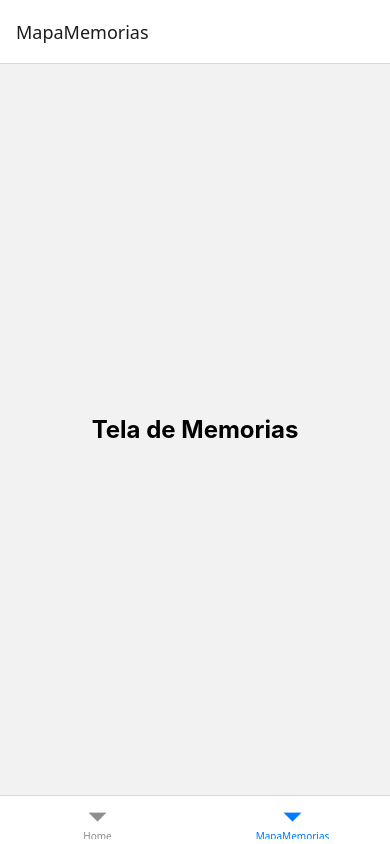
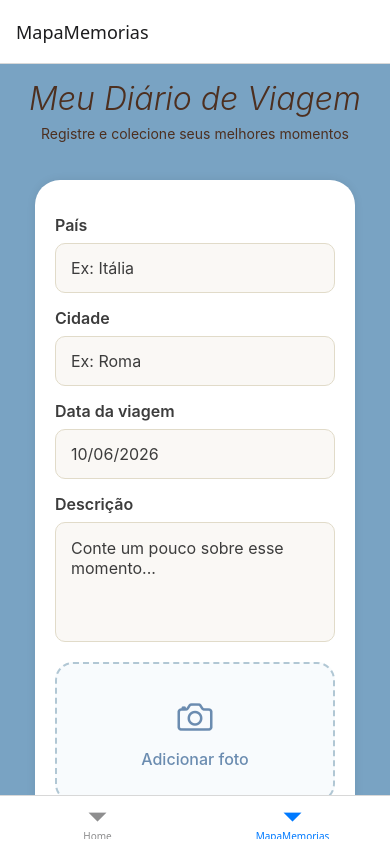
Before and after one commit to marieduardabarbieri/MapaDeMemorias, a React Native app in the folder meuApp/: screen /MapaMemorias in a window 390 px wide. Built offline with nearby package versions, Linux system fonts and the light colour scheme.

Commit message:
Criação dos componentes da tela MapaMemorias e estilização da mesma

```diff
--- a/meuApp/src/screens/HomeScreen.tsx
+++ b/meuApp/src/screens/HomeScreen.tsx
@@ -73,7 +73,7 @@ const styles = StyleSheet.create({
 
   subtitulo: {
     marginTop: 20,
-    fontSize: 18,
+    fontSize: 17,
     marginBottom: 60,
     textAlign: "center",
     color: "white",
--- a/meuApp/src/screens/MapaMemorias.tsx
+++ b/meuApp/src/screens/MapaMemorias.tsx
@@ -1,22 +1,163 @@
-import { View, Text, StyleSheet } from "react-native";
+import {
+  View,
+  Text,
+  StyleSheet,
+  TouchableOpacity,
+  TextInput,
+  ScrollView,
+} from "react-native";
+import { Ionicons } from "@expo/vector-icons";
 
 export function MapaMemorias() {
   return (
-    <View style={styles.container}>
-      <Text style={styles.titulo}>Tela de Memorias</Text>
-    </View>
+    <ScrollView
+      contentContainerStyle={styles.scrollContainer}
+      showsVerticalScrollIndicator={false}
+    >
+      <Text style={styles.titulo}>Meu Diário de Viagem</Text>
+      <Text style={styles.subtitulo}>
+        Registre e colecione seus melhores momentos
+      </Text>
+      <View style={styles.formulario}>
+        {/* País */}
+        <Text style={styles.label}>País</Text>
+        <TextInput style={styles.input} placeholder="Ex: Itália" />
+
+        {/* Cidade */}
+        <Text style={styles.label}>Cidade</Text>
+        <TextInput style={styles.input} placeholder="Ex: Roma" />
+
+        {/* Data */}
+        <Text style={styles.label}>Data da viagem</Text>
+        <TextInput style={styles.input} placeholder="10/06/2026" />
+
+        {/* Descrição */}
+        <Text style={styles.label}>Descrição</Text>
+        <TextInput
+          style={styles.inputDescricao}
+          placeholder="Conte um pouco sobre esse momento..."
+          multiline
+        />
+
+        {/* Foto */}
+        <TouchableOpacity style={styles.fotoContainer}>
+          <Ionicons name="camera-outline" size={40} color="#6B8CB0" />
+
+          <Text style={styles.fotoTexto}>Adicionar foto</Text>
+        </TouchableOpacity>
+
+        {/* Salvar */}
+        <TouchableOpacity style={styles.botaoSalvar}>
+          <Text style={styles.textoBotao}>Salvar Memória</Text>
+        </TouchableOpacity>
+      </View>
+    </ScrollView>
   );
 }
 
 const styles = StyleSheet.create({
-  container: {
+  scrollContainer: {
+    padding: 15,
+    backgroundColor: "#79A3C3",
+    alignItems: "center",
+    paddingBottom: 50,
+  },
+  titulo: {
+    fontSize: 32,
+    color: "#4D2F1F",
+    fontStyle: "italic",
+    fontWeight: "300",
+  },
+
+  subtitulo: {
+    fontSize: 14,
+    marginBottom: 30,
+    textAlign: "center",
+    color: "#4D2F1F",
+    lineHeight: 32,
+  },
+  formulario: {
+    backgroundColor: "#FFFFFF",
+    borderRadius: 25,
+    padding: 20,
+    shadowColor: "#000",
+    shadowOpacity: 0.08,
+    shadowRadius: 10,
+    elevation: 4,
+  },
+
+  label: {
+    fontSize: 16,
+    fontWeight: "600",
+    color: "#3C3C3C",
+    marginBottom: 8,
+    marginTop: 15,
+  },
+
+  input: {
+    borderWidth: 1,
+    borderColor: "#E1DBC9",
+    backgroundColor: "#FAF8F5",
+    borderRadius: 10,
+    paddingHorizontal: 15,
+    paddingVertical: 14,
+    fontSize: 16,
+    color: "#3C3C3C",
+  },
+
+  inputDescricao: {
+    borderWidth: 1,
+    borderColor: "#E1DBC9",
+    backgroundColor: "#FAF8F5",
+    borderRadius: 10,
+    paddingHorizontal: 15,
+    paddingTop: 15,
+    height: 120,
+    textAlignVertical: "top",
+    fontSize: 16,
+    color: "#3C3C3C",
+  },
+
+  linha: {
+    flexDirection: "row",
+    justifyContent: "space-between",
+    gap: 10,
+  },
+
+  metade: {
     flex: 1,
+  },
+
+  fotoContainer: {
+    marginTop: 20,
+    borderWidth: 2,
+    borderStyle: "dashed",
+    borderColor: "#B1C7D4",
+    borderRadius: 18,
+    height: 140,
     justifyContent: "center",
     alignItems: "center",
-    padding: 24,
+    backgroundColor: "#F8FBFD",
   },
-  titulo: {
-    fontSize: 24,
+
+  fotoTexto: {
+    color: "#6B8CB0",
+    fontSize: 16,
+    fontWeight: "500",
+    marginTop: 10,
+  },
+
+  botaoSalvar: {
+    marginTop: 25,
+    backgroundColor: "#6B8CB0",
+    paddingVertical: 18,
+    borderRadius: 20,
+    alignItems: "center",
+  },
+
+  textoBotao: {
+    color: "#FFFFFF",
+    fontSize: 18,
     fontWeight: "bold",
   },
 });
```
